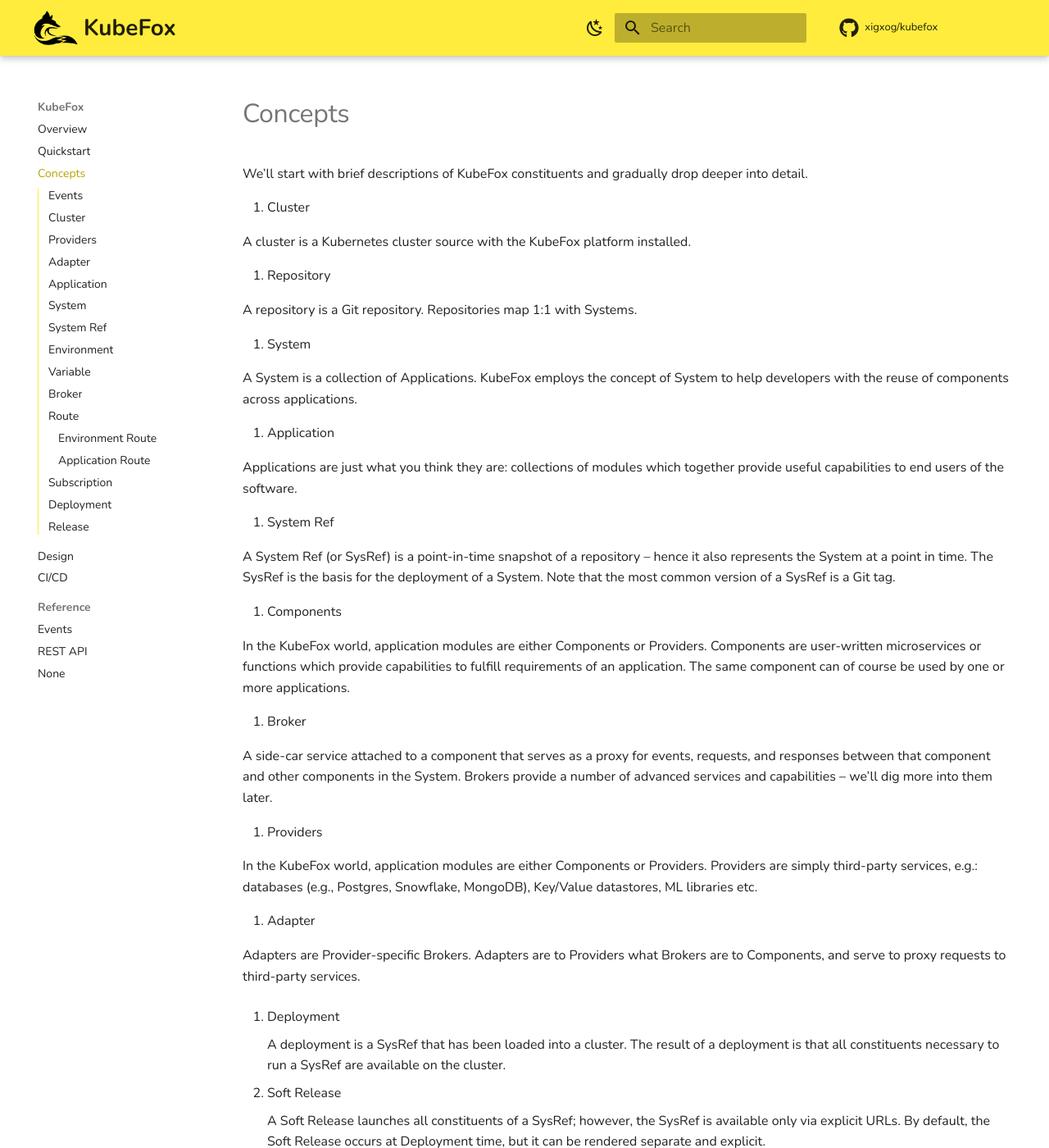
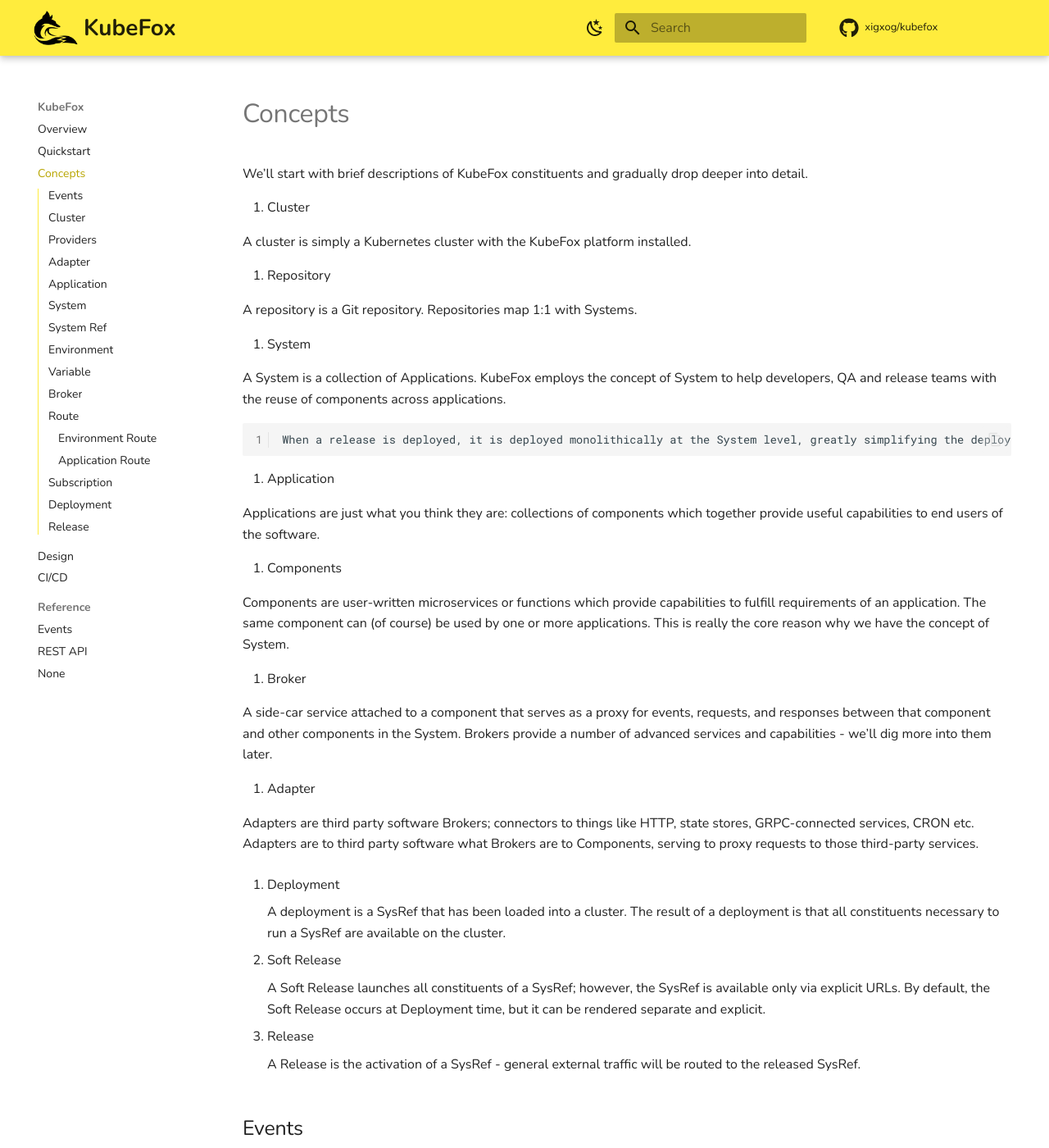
Before and after one commit to xigxog/kubefox, an MkDocs documentation site: the page built from docs/concepts.md, in a window 1280 px wide and 1400 px high. Shown: the whole window at 82% size. Built offline with MkDocs 1.6.1 and Material for MkDocs 9.7.7, drawn with Linux system fonts in a browser that asks for light colours; comment, search, counter and statistics services are not loaded; some of the changed text lies outside the part shown.

Commit message:
Partial cleanup of concepts.md

```diff
--- a/docs/concepts.md
+++ b/docs/concepts.md
@@ -1,11 +1,10 @@
 # Concepts
 
-We’ll start with brief descriptions of KubeFox constituents and gradually drop
-deeper into detail.
+We’ll start with brief descriptions of KubeFox constituents and gradually drop deeper into detail.
 
 1. Cluster
 
-   A cluster is a Kubernetes cluster source with the KubeFox platform installed.
+   A cluster is simply a Kubernetes cluster with the KubeFox platform installed.
 
 2. Repository
 
@@ -13,91 +12,53 @@ deeper into detail.
 
 3. System
 
-   A System is a collection of Applications. KubeFox employs the concept of
-   System to help developers with the reuse of components across applications.
+   A System is a collection of Applications. KubeFox employs the concept of System to help developers, QA and release teams with the reuse of components across applications.
+
+    When a release is deployed, it is deployed monolithically at the System level, greatly simplifying the deployement activity.  Teams don't need to spend time determining what changed for a particular version - KubeFox does that (and a lot more).
 
 4. Application
 
-   Applications are just what you think they are: collections of modules which
-   together provide useful capabilities to end users of the software.
+   Applications are just what you think they are: collections of components which together provide useful capabilities to end users of the software.
 
-5. System Ref
+5. Components
 
-   A System Ref (or SysRef) is a point-in-time snapshot of a repository – hence
-   it also represents the System at a point in time. The SysRef is the basis for
-   the deployment of a System. Note that the most common version of a SysRef is
-   a Git tag.
+   Components are user-written microservices or functions which provide capabilities to fulfill requirements of an application. The same component can (of course) be used by one or more applications.  This is really the core reason why we have the concept of System.
 
-6. Components
+6. Broker
 
-   In the KubeFox world, application modules are either Components or Providers.
-   Components are user-written microservices or functions which provide
-   capabilities to fulfill requirements of an application. The same component
-   can of course be used by one or more applications.
+   A side-car service attached to a component that serves as a proxy for events, requests, and responses between that component and other components in the System. Brokers provide a number of advanced services and capabilities - we’ll dig more into them later.
 
-7. Broker
+1. Adapter
 
-   A side-car service attached to a component that serves as a proxy for events,
-   requests, and responses between that component and other components in the
-   System. Brokers provide a number of advanced services and capabilities –
-   we’ll dig more into them later.
+   Adapters are third party software Brokers; connectors to things like HTTP, state stores, GRPC-connected services, CRON etc. Adapters are to third party software what Brokers are to Components, serving to proxy requests to those third-party services.
 
-8. Providers
+2.  Deployment
 
-   In the KubeFox world, application modules are either Components or Providers.
-   Providers are simply third-party services, e.g.: databases (e.g., Postgres,
-   Snowflake, MongoDB), Key/Value datastores, ML libraries etc.
+    A deployment is a SysRef that has been loaded into a cluster. The result of a deployment is that all constituents necessary to run a SysRef are available on the cluster.
 
-9. Adapter
+3.  Soft Release
 
-   Adapters are Provider-specific Brokers. Adapters are to Providers what
-   Brokers are to Components, and serve to proxy requests to third-party
-   services.
+    A Soft Release launches all constituents of a SysRef; however, the SysRef is available only via explicit URLs. By default, the Soft Release occurs at Deployment time, but it can be rendered separate and explicit.
 
-10. Deployment
+4.  Release
 
-    A deployment is a SysRef that has been loaded into a cluster. The result of
-    a deployment is that all constituents necessary to run a SysRef are
-    available on the cluster.
-
-11. Soft Release
-
-    A Soft Release launches all constituents of a SysRef; however, the SysRef is
-    available only via explicit URLs. By default, the Soft Release occurs at
-    Deployment time, but it can be rendered separate and explicit.
-
-12. Release
-
-    A Release is the activation of a SysRef - general external traffic will be
-    routed to the released SysRef.
+    A Release is the activation of a SysRef - general external traffic will be routed to the released SysRef.
 
 ## Events
 
-KubeFox is built around event sourcing. All requests and responses, even
-synchronous calls, are modeled as events and are exchanged as messages via
-brokers.
+KubeFox is an event driven architecture. All requests and responses, even synchronous calls, are modeled as events and are exchanged as messages via brokers.
 
 ## Cluster
 
-Components are primitives of the KubeFox platform. They are services that
-provide capabilities to fulfil requirements of an application. Entrypoints are
-registered with KubeFox using the Kit SDK which are invoke by incoming events to
-the component. The source code is stored in a registered Git repository that
-follows the KubeFox conventions. Building, packing, testing, and execution of
-the component is handled by KubeFox.
+Components are primitives of the KubeFox platform. They are services that provide capabilities to fulfil requirements of an application. Entrypoints are registered with KubeFox using the Kit SDK which are invoke by incoming events to the component. The source code is stored in a registered Git repository that follows the KubeFox conventions. Building, packing, testing, and execution of the component is handled by KubeFox.
 
 ## Providers
 
-Providers are services that exist outside of the control of KubeFox. A common
-example of a provider is a state store such as a database but things like 3rd
-party HTTP services are also applicable. Even though KubeFox does not completely
-control Providers, they still must be registered with KubeFox. This allows
-requests proxied through brokers to perform access control, secret injection,
-and telemetry recording. Events from Providers are translated to KubeFox
-compliant events by an adapter.
+[TODO]
 
-Based on the type of Provider certain variables must be specified in the
-Environment.
+Providers are services that exist outside of the control of KubeFox. A common example of a provider is a state store such as a database but things like 3rd party HTTP services are also applicable. Even though KubeFox does not completely control Providers, they still must be registered with KubeFox. This allows requests proxied through brokers to perform access control, secret injection, and telemetry recording. Events from Providers are translated to KubeFox compliant events by an adapter.
+
+Based on the type of Provider certain variables must be specified in the Environment.
 
 ## Adapter
 
@@ -105,96 +66,56 @@ Adapters bridge providers and KubeFox.
 
 ## Application
 
-An Application is a logical group of one or more components that satisfy a set
-of features. The same component can be used by one or more applications.
-Components not assigned to an application will not be deployed.
+An Application is a logical group of one or more components that satisfy a set of features. The same component can be used by one or more applications. Components not assigned to an application will not be deployed.
 
-Components within an application are able to communicate with each other without
-explicit permission. Communication between applications requires explicit
-authorization and is allowed on a component to component level.
+Components within an application are able to communicate with each other without explicit permission. Communication between applications requires explicit authorization and is allowed on a component to component level.
 
 ## System
 
-A group of one or more applications. Systems are represented by Git
-repositories. All managed components in the Git repository are part of the
-system.
+A group of one or more applications. Systems are represented by Git repositories. All managed components in the Git repository are part of the system.
 
 ## System Ref
 
-An immutable snapshot of a System at a particular moment in time created from a
-Git ref. The System Ref includes the container image hash of the components
-built at that Git ref. A System Ref can be created from a commit to a branch or
-a tag.
+An immutable snapshot of a System at a particular moment in time created from a Git ref. The System Ref includes the container image hash of the components built at that Git ref. A System Ref can be created from a commit to a branch or a tag.
 
 ## Environment
 
-A lightweight set of configuration that provide values for application
-variables. Multiple systems and multiple tags of the same system can be assigned
-to a environment. When multiple tags of the same system are assigned one of the
-tags must be designated as the default.
+A lightweight set of configuration that provide values for application variables. Multiple systems and multiple tags of the same system can be assigned to a environment. When multiple tags of the same system are assigned one of the tags must be designated as the default.
 
 ## Variable
 
-Variables are tuples that provide a key, value, and default value. They are
-defined as part of the application specification. Their values are provide by
-Environments. These variables are available to components at runtime and can be
-used in configuration and policies.
+Variables are tuples that provide a key, value, and default value. They are defined as part of the application specification. Their values are provide by Environments. These variables are available to components at runtime and can be used in configuration and policies.
 
 ## Broker
 
-A side-car service attached to a component that proxies events, requests, and
-responses between the KubeFox message transport and the component. When an event
-is generated by the attached component the broker is responsible for applying
-applicable policies, attaching relevant metadata, and to ensure proper routing.
-Additionally the broker is responsible for gathering context, such as variables
-and secrets, and providing it to the component.
+A side-car service attached to a component that proxies events, requests, and responses between the KubeFox message transport and the component. When an event is generated by the attached component the broker is responsible for applying applicable policies, attaching relevant metadata, and to ensure proper routing. Additionally the broker is responsible for gathering context, such as variables and secrets, and providing it to the component.
 
 ## Route
 
-Routes are used to send events from external sources to a component of a
-particular SysRef. A route includes a set of criteria and a target component. A
-target can be an environment, SysRef, or component. Route criteria are expressed
-in adapter specific language and are processed when an event is received by the
-adapter.
+Routes are used to send events from external sources to a component of a particular SysRef. A route includes a set of criteria and a target component. A target can be an environment, SysRef, or component. Route criteria are expressed in adapter specific language and are processed when an event is received by the adapter.
 
-Routes are matched once at event genesis. The target component as well as its
-application, system version, and environment are attached to the event to
-provide context for future routing of events generated by downstream components.
-This context is needed as a single component instance might be shared between
-multiple deployed SysRefs. When a downstream component makes a call the of the
-context of the genesis event is used to ensure the next component being called
-is the correct version.
+Routes are matched once at event genesis. The target component as well as its application, system version, and environment are attached to the event to provide context for future routing of events generated by downstream components.
 
-Routes optionally can contain logic to extract parts of the event into well name
-arguments which are passed to the component as key/value pairs.
+This context is needed as a single component instance might be shared between multiple deployed SysRefs. When a downstream component makes a call the of the context of the genesis event is used to ensure the next component being called is the correct version.
+
+Routes optionally can contain logic to extract parts of the event into well name arguments which are passed to the component as key/value pairs.
 
 ### Environment Route
 
-Environment routes are used to match an event to an environment and optionally
-to a specific SysRef in the environment. They are processed first, before
-application routes. If no environment routes match then the default environment
-of the cluster and the default SysRef of the environment is used before applying
-application routes.
+Environment routes are used to match an event to an environment and optionally to a specific SysRef in the environment. They are processed first, before application routes. If no environment routes match then the default environment of the cluster and the default SysRef of the environment is used before applying application routes.
 
 ### Application Route
 
-Application routes are used to match events and send them to a specified
-component. They are processed after a SysRef is selected by environment routes.
-If no application routes match then a `Not Found` error is returned to the
-adapter.
+Application routes are used to match events and send them to a specified component. They are processed after a SysRef is selected by environment routes. If no application routes match then a `Not Found` error is returned to the adapter.
 
 ## Subscription
 
-Subscriptions are used to match messages and then send an event to a component.
-Like routes, subscriptions contain a set of criteria to determine if an event is
-relevant.
+Subscriptions are used to match messages and then send an event to a component. Like routes, subscriptions contain a set of criteria to determine if an event is relevant.
 
 ## Deployment
 
-A deployment is a SysRef that has been applied to a cluster. The result of a
-deployment is that all the components of the SysRef are running on the cluster.
+A deployment is a SysRef that has been applied to a cluster. The result of a deployment is that all the components of the SysRef are running on the cluster.
 
 ## Release
 
-A release is when a deployment is activated which allows traffic to flow to the
-components of the SysRef.
+A release is when a deployment is activated which allows traffic to flow to the components of the SysRef.
```
